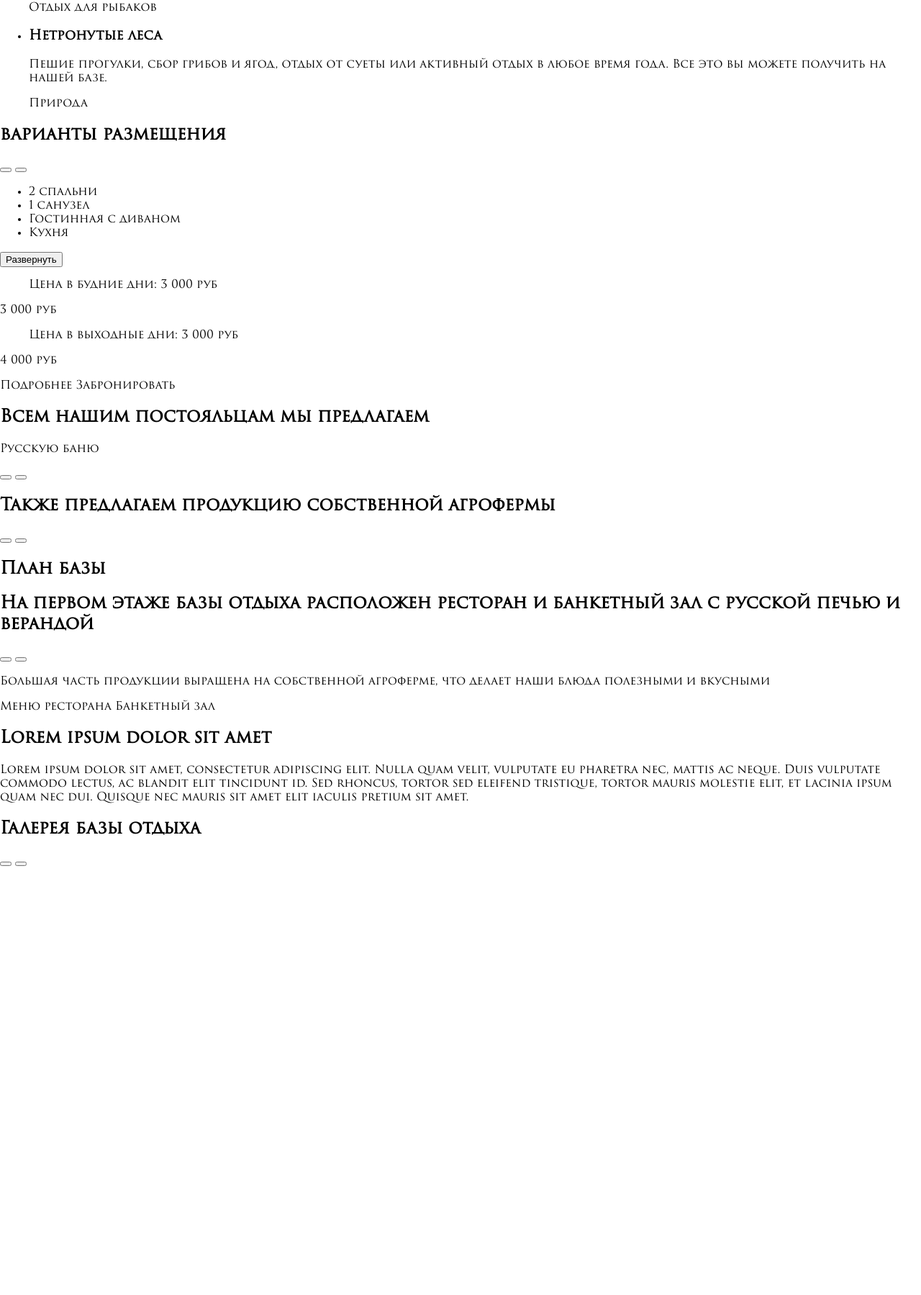
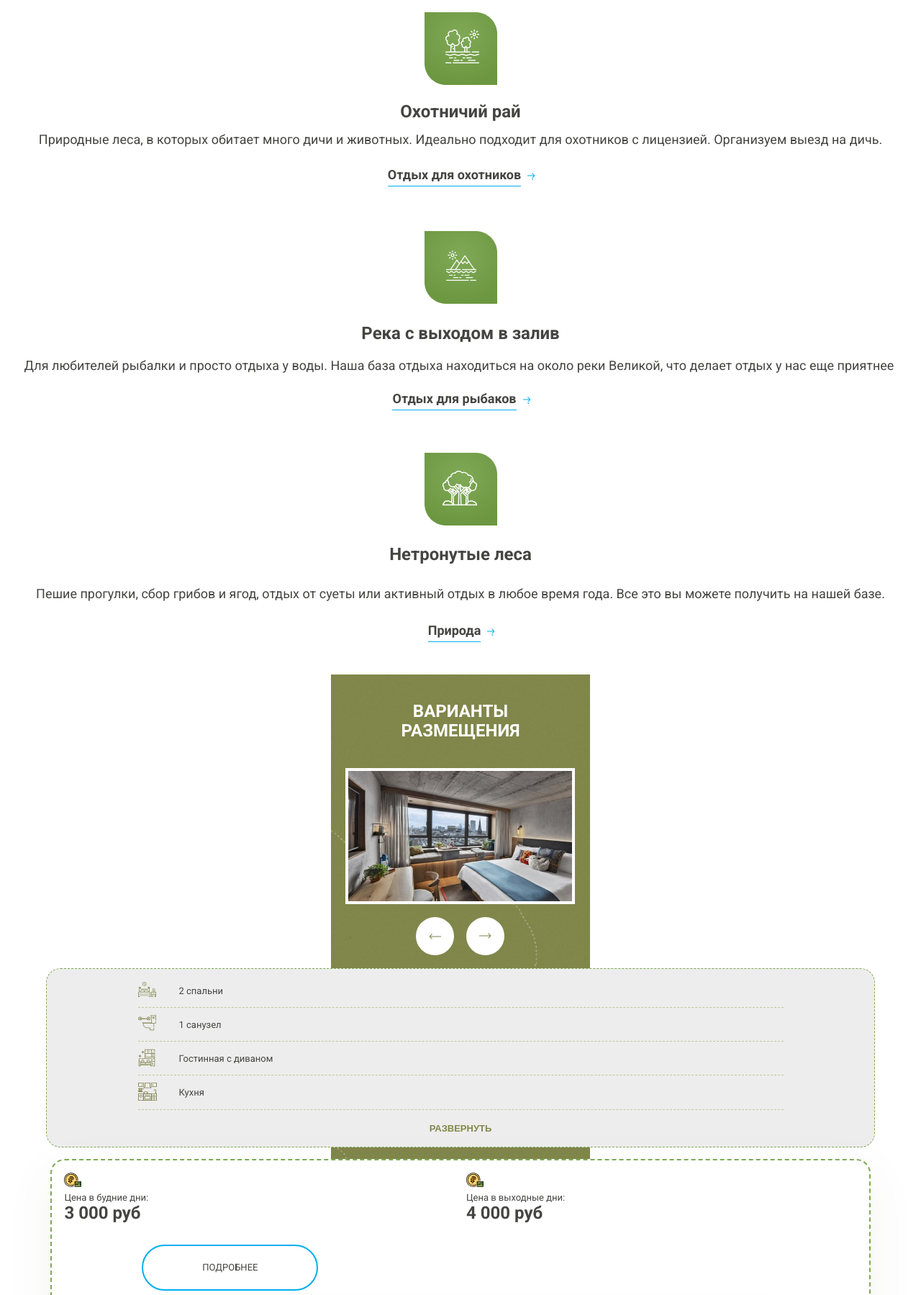
Before and after one commit to nedrairknah/baza, a website: page source/index.html in a window 1280 px wide. Shown: the part 1001-2800 px from the top of the page at 72% size. Before the commit the page ends 2207 px from the top, so only its background shows below. Drawn offline with nearby package versions, Linux system fonts and the light colour scheme; files that its build step writes are made by us from their sources; files whose address does not match are found by name.

Commit message:
40%_main

```diff
--- a/source/index.html
+++ b/source/index.html
@@ -35,59 +35,78 @@
         все прелести природы выборгского района
       </h2>
       <ul class="main__list">
-        <li class="main__item main__item--">
-          <h3>Близость к границе</h3>
-          <p>Мы находимся близко к границе с Финляндией. При дальних поездках, вы можете остановиться у нас, чтобы рано утром или после долгой поездки отдохнуть и восполнить силы.</p>
+        <li class="main__item main__item--border">
+          <h3 class="main__subheader">Близость к границе</h3>
+          <p class="main__text">Мы находимся близко к границе с Финляндией. При дальних поездках, вы можете остановиться у нас, чтобы рано утром или после долгой поездки отдохнуть и восполнить силы.</p>
         </li>
-        <li class="main__item main__item--">
-          <h3>Охотничий рай</h3>
-          <p>Природные леса, в которых обитает много дичи и животных. Идеально подходит для охотников с лицензией. Организуем выезд на дичь.</p>
-          <a>Отдых для охотников</a>
+        <li class="main__item main__item--hunting">
+          <h3 class="main__subheader main__subheader--hunting">Охотничий рай</h3>
+          <p class="main__text main__text--hunting">Природные леса, в которых обитает много дичи и животных. Идеально подходит для охотников с лицензией. Организуем выезд на дичь.</p>
+          <a class="main__link">Отдых для охотников</a>
         </li>
-        <li class="main__item main__item--">
-          <h3>Река с выходом в залив</h3>
-          <p>Для любителей рыбалки и просто отдыха у воды. Наша база отдыха находиться на около реки Великой, что делает отдых у нас еще приятнее</p>
-          <a>Отдых для рыбаков</a>
+        <li class="main__item main__item--river">
+          <h3 class="main__subheader main__subheader--river">Река с выходом в залив</h3>
+          <p class="main__text main__text--river">Для любителей рыбалки и просто отдыха у воды. Наша база отдыха находиться на около реки Великой, что делает отдых у нас еще приятнее</p>
+          <a class="main__link main__link--river">Отдых для рыбаков</a>
         </li>
-        <li class="main__item main__item--">
-          <h3>Нетронутые леса</h3>
-          <p>Пешие прогулки, сбор грибов и ягод, отдых от суеты или активный отдых в любое время года. Все это вы можете получить на нашей базе.</p>
-          <a>Природа</a>
+        <li class="main__item main__item--forest">
+          <h3 class="main__subheader">Нетронутые леса</h3>
+          <p class="main__text main__text--forest">Пешие прогулки, сбор грибов и ягод, отдых от суеты или активный отдых в любое время года. Все это вы можете получить на нашей базе.</p>
+          <a class="main__link main__link--forest">Природа</a>
         </li>
       </ul>
 
-      <h2>варианты размещения</h2>
-      <div class="options__slider">
-        <button class="options__button options__button--back"
-        aria-label="" type="button"></button>
-        <button class="options__button options__button--forward"
-        aria-label="" type="button"></button>
+      <section class="main__section offer">
+        <h2 class="offer__header">варианты размещения</h2>
+        <a class="offer__link">
+          <picture>
+            <!-- <source media="(min-width: 1150px)" srcset="img/logo-desktop.svg"> -->
+            <!-- <source media="(min-width: 768px)" srcset="img/logo-tablet.svg"> -->
+            <img class="" src="img/apartment.jpg"
+            width="319" height="189" alt="Апартаменты">
+          </picture>
+        </a>
+
+        <div class="offer__wrap">
+          <button class="offer__button offer__button--back"
+          aria-label="Назад" type="button"></button>
+          <button class="offer__button offer__button--forward"
+          aria-label="Вперёд" type="button"></button>
         </div>
-      <ul class="options__list">
-        <li class="options__item">
+
+        <div class="offer__discription">
+          <ul class="offer__list">
+            <li class="offer__item offer__item--bed">
               2 спальни
             </li>
-        <li class="options__item">
+            <li class="offer__item offer__item--bathroom">
               1 санузел
             </li>
-        <li class="options__item">
+            <li class="offer__item offer__item--guestroom">
               Гостинная с диваном
             </li>
-        <li class="options__item">
+            <li class="offer__item offer__item--kitchen">
               Кухня
             </li>
           </ul>
-      <button class="options__expand" type="button">Развернуть</button>
-      <section>
-        <blockquote>Цена в будние дни: 3 000 руб</blockquote>
-        <p>3 000 руб</p>
-        <blockquote>Цена в выходные дни: 3 000 руб</blockquote>
-        <p>4 000 руб</p>
-        <a>Подробнее</a>
-        <a>Забронировать</a>
+          <button class="offer__expand" type="button">Развернуть</button>
+        </div>
+
+        <div class="main__order order__article">
+          <div class="order">
+            <blockquote class="order__quote order__quote--work">Цена в будние дни:</blockquote>
+            <p class="order__price order__price--work">3 000 руб</p>
+            <blockquote class="order__quote order__quote--rest">Цена в выходные дни:</blockquote>
+            <p class="order__price order__price--rest">4 000 руб</p>
+          </div>
+          <a class="order__more-info">Подробнее</a>
+          <button class="order__button" type="button">Забронировать</button>
+        </div>
+
       </section>
 
-      <h2>Всем нашим постояльцам мы предлагаем</h2>
+      <article>
+        <h2 class="header__type-two">Всем нашим постояльцам мы предлагаем</h2>
         <p>Русскую баню</p>
         <div class="offer__slider">
           <button class="offer__button offer__button--back"
@@ -95,6 +114,8 @@
           <button class="offer__button offer__button--forward"
           aria-label="" type="button"></button>
         </div>
+      </article>
+
       <h2>Также предлагаем продукцию собственной агрофермы</h2>
       <div class="offer__slider">
         <button class="offer__button offer__button--back"
--- a/source/sass/blocks/main.scss
+++ b/source/sass/blocks/main.scss
@@ -1,7 +1,123 @@
+.main {
+  font-family: 'Roboto';
+  color: #444542;
+}
+
 .main__header {
-  font-family: 'Roboto';
   text-transform: uppercase;
+  font-size: 24px;
+  line-height: 28px;
   text-align: center;
+  margin: 0;
+  margin-top: 40px;
+}
+
+.main__list {
+  list-style: none;
+  margin: 0;
+  padding: 0;
+}
+
+.main__item {
+  text-align: center;
+  margin-left: 20px;
+  margin-right: 20px;
+  padding-top: 122px;
+  margin-top: 50px;
+  background-repeat: no-repeat;
+  background-position: top center;
+}
+
+.main__item--border {
+  background-image: url("../img/border.jpg");
+}
+
+.main__item--hunting {
+  background-image: url("../img/hunting.jpg");
+  margin-top: 57px;
+}
+
+.main__item--river {
+  background-image: url("../img/river.jpg");
+  margin-top: 62px;
+}
+
+.main__item--forest {
+  background-image: url("../img/forest.jpg");
+  margin-top: 59px;
+  padding-top: 127px;
+}
+
+.main__subheader {
+  font-size: 24px;
+  // text-align: center;
+  line-height: 28px;
+  margin: 0;
+}
+
+.main__subheader--hunting {
+  margin-top: 2px;
+}
+
+.main__subheader--river {
+  padding-top: 6px;
+}
+
+.main__text {
   font-size: 18px;
   line-height: 30px;
+  margin: 0;
+  // text-align: center;
+  padding-top: 21px;
 }
+
+.main__text--hunting {
+  padding-top: 10px;
+  // padding-bottom: 20px;
+}
+
+.main__text--river {
+  padding-top: 16px;
+  margin-right: 4px;
+}
+
+.main__text--forest {
+  padding-top: 26px;
+}
+
+.main__link {
+  font-weight: bold;
+  font-size: 18px;
+  line-height: 30px;
+  border-bottom: 1px solid #00AEEF;
+  margin: 0 auto;
+  position: relative;
+  display: inline-block;
+  margin-left: -17px;
+  margin-top: 19px;
+}
+
+.main__link--river {
+  margin-top: 16px;
+}
+
+.main__link--forest {
+  margin-top: 21px;
+  margin-bottom: 45px;
+}
+
+.main__link::after {
+  content: "";
+  position: absolute;
+  width: 10px;
+  height: 10px;
+  background-image: url("../img/icon-arrow.svg");
+  top: 12px;
+  right: -19px;
+}
+
+.main__order {
+  margin-top: 16px;
+  margin-left: 5.5%;
+  margin-right: 5.5%;
+}
--- /dev/null
+++ b/source/sass/blocks/offer.scss
@@ -0,0 +1,127 @@
+.offer {
+  background-image: url("../img/section-back.jpg");
+  background-repeat: no-repeat;
+  background-position: top center;
+  align-items: center;
+  padding-bottom: 42px;
+}
+
+.offer__header {
+  margin: 0 auto;
+  font-size: 24px;
+  line-height: 116.5%;
+  color: #FFFFFF;
+  font-weight: bold;
+  width: 173px;
+  text-align: center;
+  text-transform: uppercase;
+  padding-top: 38px;
+}
+
+.offer__link {
+  padding-top: 37px;
+  width: 320px;
+  display: block;
+  margin: 0 auto;
+}
+
+.offer__wrap {
+  display: block;
+  // justify-content: space-between;
+  // width: 135px;
+  // margin: 0 auto;
+  // padding-top: 14px;
+  width: 150px;
+  margin: 0 auto;
+}
+
+.offer__button {
+  border: 0;
+  background-color: #ffffff;
+  width: 53px;
+  height: 53px;
+  background-image: url("../img/icon-arrow-button.svg");
+  background-repeat: no-repeat;
+  background-position: center;
+  border-radius: 50%;
+  margin: 0 auto;
+  margin-left: 13px;
+  margin-top: 14px;
+}
+
+.offer__button--forward {
+  transform: rotate(180deg);
+}
+
+.offer__discription {
+  background: #EDEDED;
+  border: 1px dashed #7FA956;
+  box-sizing: border-box;
+  border-radius: 20px;
+  margin-left: 5%;
+  margin-right: 5%;
+  margin-top: 15px;
+}
+
+.offer__list {
+  list-style: none;
+  margin: 0;
+  padding: 0;
+}
+
+.offer__list:first-child {
+  padding-top: 7px;
+}
+
+.offer__item {
+  font-size: 13px;
+  line-height: 116.5%;
+  border-bottom: 1px dashed #C3C79E;
+  padding-top: 16px;
+  padding-bottom: 15px;
+  color: #444542;
+  padding-left: 57px;
+  margin-left: 11%;
+  margin-right: 11%;
+  position: relative;
+}
+
+
+.offer__item::before {
+  position: absolute;
+  content: "";
+  width: 30px;
+  height: 30px;
+  top: 10px;
+  left: 0;
+  background-repeat: no-repeat;
+}
+
+.offer__item--bed::before {
+  background-image: url("../img/bed.svg");
+}
+
+.offer__item--bathroom::before {
+  background-image: url("../img/bathroom.svg");
+}
+
+.offer__item--guestroom::before {
+  background-image: url("../img/living-room.svg");
+}
+
+.offer__item--kitchen::before {
+  background-image: url("../img/kitchen.svg");
+}
+
+.offer__expand {
+  display: block;
+  border: 0;
+  background-color: transparent;
+  text-transform: uppercase;
+  color: #82884C;
+  font-weight: bold;
+  font-size: 13px;
+  line-height: 116.5%;
+  margin: 0 auto;
+  padding: 18px 0;
+}
--- /dev/null
+++ b/source/sass/blocks/order.scss
@@ -0,0 +1,86 @@
+.order__article {
+  background: #FFFFFF;
+  border-radius: 20px;
+  border: 2px dashed #7FA956;
+  box-sizing: border-box;
+  box-shadow: 0px 20px 70px rgba(69, 78, 7, 0.06);
+  height: auto;
+  margin-bottom: 15px;
+  display: block;
+}
+
+.order {
+  column-count: 2;
+}
+
+.order__quote {
+  font-size: 13px;
+  line-height: 107%;
+  color: #444542;
+  margin: 0;
+  padding-top: 45px;
+  padding-left: 17px;
+  display: block;
+  position: relative;
+}
+
+.order__quote::before {
+  position: absolute;
+  content: "";
+  background-image: url("../img/ruble.svg");
+  width: 25px;
+  height: 25px;
+  top: 15px;
+  background-repeat: no-repeat;
+}
+
+.order__price {
+  margin: 0;
+  font-size: 24px;
+  font-weight: bold;
+  padding-left: 17px;
+  padding-top: 1px;
+}
+
+.order__quote--rest {
+  padding-left: 0;
+}
+
+.order__price--rest {
+  padding-left: 0;
+}
+
+.order__more-info {
+  font-size: 13px;
+  line-height: 116.5%;
+  text-transform: uppercase;
+  color: #444542;
+  border: 2px solid #00AEEF;
+  box-sizing: border-box;
+  border-radius: 100px;
+  margin-bottom: 10px;
+  display: inline-block;
+  padding: 22px 82px;
+  margin: 0 auto;
+  margin-left: 11%;
+  margin-right: 11%;
+  margin-top: 30px;
+}
+
+.order__button {
+  display: flex;
+  font-size: 13px;
+  line-height: 116.5%;
+  text-transform: uppercase;
+  color: #FFFFFF;
+  background: linear-gradient(180deg, #A3E165 0%, #679A35 100%);
+  box-shadow: 0px 10px 20px rgba(125, 131, 72, 0.4);
+  border-radius: 100px;
+  margin-left: 11%;
+  margin-right: 11%;
+  width: 78%;
+  text-align: center;
+  padding: 22px 66px;
+  margin-top: 14px;
+  margin-bottom: 30px;
+}
--- a/source/sass/style.scss
+++ b/source/sass/style.scss
@@ -3,4 +3,6 @@
 @import "blocks/body.scss";
 @import "blocks/header.scss";
 @import "blocks/main.scss";
+@import "blocks/offer.scss";
+@import "blocks/order.scss";
 /*below is the universal*/
```
Also changed, not shown: source/img/apartment.jpg (added), source/img/bathroom.svg (added), source/img/bed.svg (added), source/img/border.jpg (added), source/img/forest.jpg (added), source/img/hunting.jpg (added), source/img/icon-arrow-button.svg (added), source/img/icon-arrow.svg (added), source/img/kitchen.svg (added), source/img/living-room.svg (added), source/img/river.jpg (added), source/img/ruble.svg (added), source/img/section-back.jpg (added). Lines whose indentation alone changed are shown as unchanged.
